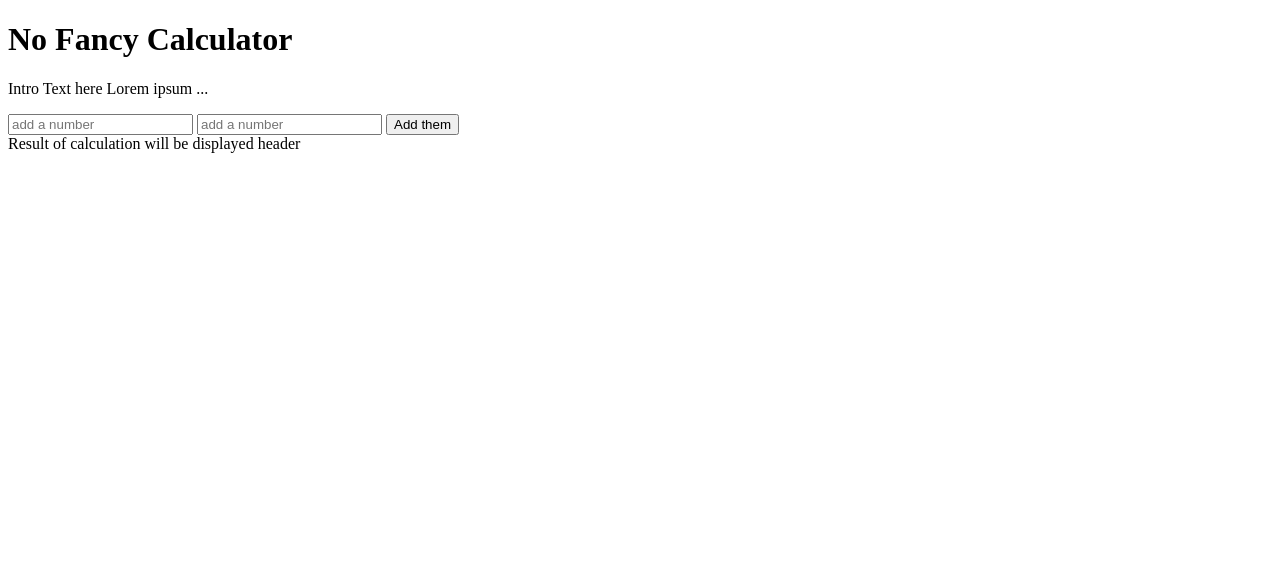
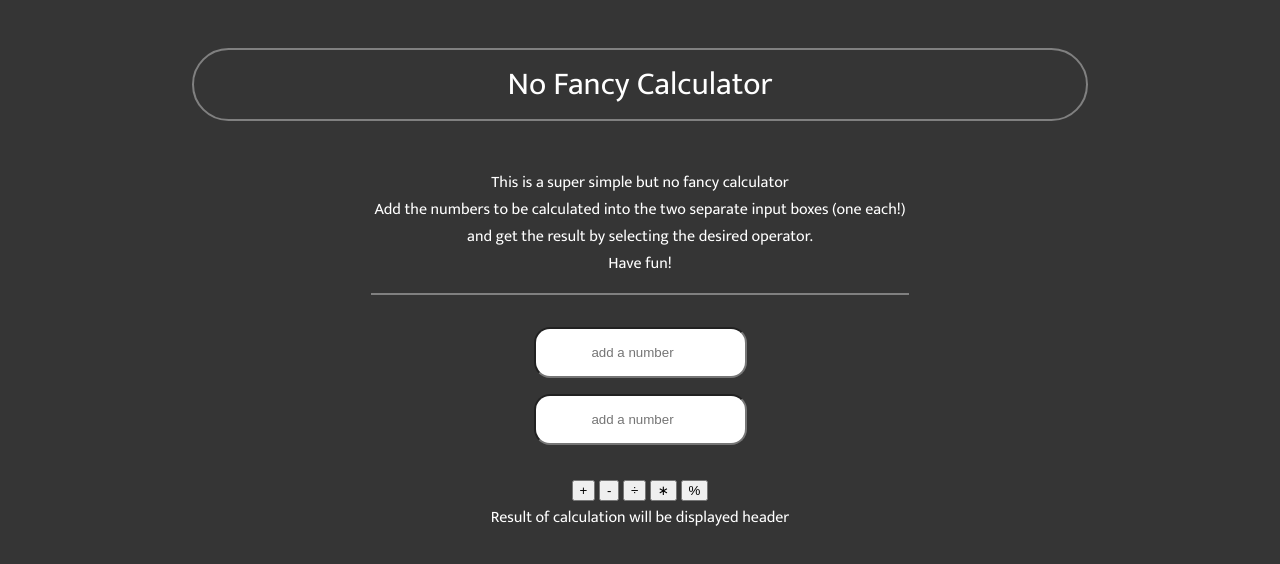
Before and after one commit to stefguler/No-Fancy-Calculator, a plain HTML site: page index.html in a window 1280 px wide. Drawn offline with Linux system fonts and the light colour scheme.

Commit message:
adding css

```diff
--- /dev/null
+++ b/css/style.css
@@ -0,0 +1,83 @@
+html {
+    box-sizing: border-box;
+    font-size: 16px;
+  }
+
+  *, *:before, *:after {
+    box-sizing: inherit;
+  }
+
+  body, h1, h2, h3, h4, h5, h6, p, ol, ul {
+    margin: 0;
+    padding: 0;
+    font-weight: normal;
+  }
+
+  ol, ul {
+    list-style: none;
+  }
+
+  img {
+    max-width: 100%;
+    height: auto;
+  }
+
+  body {
+    font-family: 'Mukta', sans-serif;
+    background-color: rgb(53, 53, 53);
+    color: white;
+  }
+
+  p {
+    font: white;
+  }
+
+  header {
+    margin: 3rem 12rem;
+    padding: 0.5rem;
+    border: solid 2px gray;
+    border-radius: 20rem;
+    display: flex;
+    align-content: center;
+    justify-content: center;
+  }
+
+  main {
+    display: flex;
+    flex-direction: column;
+    align-items: center;
+    margin: 3rem 12rem;
+  }
+
+  p {
+    margin: 0 0 1rem;
+  }
+
+  .intro-container {
+    align-items: center;
+  }
+
+  #intro  {
+    text-align: center;
+  }
+
+  .line-separator {
+    width: 60%;
+    height: 10%;
+    border: gray solid 1px;
+    margin: 0 0 2rem;
+  }
+
+  .input-container {
+    display: flex;
+    flex-direction: column;
+    margin: 0 0 1rem;
+  }
+
+  input  {
+    padding: 1rem;
+    margin:  0 0 1rem;
+    border-radius: 1rem;
+    align-content: center;
+    text-align: center;
+  }
--- a/index.html
+++ b/index.html
@@ -4,40 +4,84 @@
     <meta charset="UTF-8">
     <meta http-equiv="X-UA-Compatible" content="IE=edge">
     <meta name="viewport" content="width=device-width, initial-scale=1.0">
-    <title>No Fancy Caluclator</title>
+    <title>No Fancy Calculator</title>
+    <link rel="stylesheet" href="css/style.css">
+    <link rel="preconnect" href="https://fonts.googleapis.com">
+    <link rel="preconnect" href="https://fonts.gstatic.com" crossorigin>
+    <link href="https://fonts.googleapis.com/css2?family=Mukta&display=swap" rel="stylesheet">
+    <link rel="icon" type="image/png" sizes="32x32" href="images/no-fancy-calculator-favicon-32x32.png">
+    <link rel="manifest" href="/site.webmanifest">
+    <meta name="msapplication-TileColor" content="#da532c">
+    <meta name="theme-color" content="#ffffff">
+    <!-- <link rel="javascript" href="js/script.js"> -->
 </head>
 <body>
 <header>
     <h1>No Fancy Calculator</h1>
 </header>
-    <div class="package-container">
+    <main class="main-container">
         <div class="intro-container">
-            <p id="Intro-text">Intro Text here Lorem ipsum ... </p>
+            <p id="intro">This is a super simple but no fancy calculator <br> Add
+            the numbers to be calculated into the two separate input boxes (one each!) <br> and
+            get the result by selecting the desired operator. <br>
+            Have fun! </p>
         </div>
-        <div class="calculator-container">
+        <div class="line-separator"></div>
+        <div class="input-container">
             <input id="number-input-1" type="number" placeholder="add a number">
             <input id="number-input-2" type="number" placeholder="add a number">
-            <button>Add them</button>
+        </div>
+        <div class="operator-container">
+            <button id="+">+</button>
+            <button id="-">-</button>
+            <button id="/">&#247</button>
+            <button id="*"> &#8727 </button>
+            <button id="%">%</button>
         </div>
         <div class="result-container">
             <span id="result-display">Result of calculation will be displayed header</span>
         </div>
-    </div>
+    </main>
 <script>
     const input1Element = document.getElementById('number-input-1');
     const input2Element = document.getElementById('number-input-2');
-    const buttonElement = document.querySelector('button');
+    const buttonPlusElement = document.getElementById('+')
+    const buttonMinusElement = document.getElementById('-')
+    const buttonDevideElement = document.getElementById('/')
+    const buttonMultiplyElement = document.getElementById('*')
+    const buttonModuloElement = document.getElementById('%')
     const spanElement = document.getElementById('result-display');
 
-    buttonElement.onclick = () => {
-        const input1 = parseInt(input1Element.value);
-        const input2 = parseInt(input2Element.value);
+    buttonPlusElement.onclick = () => {
+        spanElement.textContent = parseInt(input1Element.value) + parseInt(input2Element.value);
 
-        console.log(typeof(input1))
-        console.log(typeof(input2))
+        input1Element.value = '';
+        input2Element.value = '';
+    }
 
-        const result = input1 + input2;
-        spanElement.textContent = result;
+    buttonMinusElement.onclick = () => {
+        spanElement.textContent = parseInt(input1Element.value) - parseInt(input2Element.value);
+
+        input1Element.value = '';
+        input2Element.value = '';
+    }
+
+    buttonDevideElement.onclick = () => {
+        parseInt(input2Element.value) != 0 ? spanElement.textContent = parseInt(input1Element.value) / parseInt(input2Element.value) : spanElement.textContent = 'Can\'t devide by 0'
+
+        input1Element.value = '';
+        input2Element.value = '';
+    }
+
+    buttonMultiplyElement.onclick = () => {
+        spanElement.textContent = parseInt(input1Element.value) * parseInt(input2Element.value);;
+
+        input1Element.value = '';
+        input2Element.value = '';
+    }
+
+    buttonModuloElement.onclick = () => {
+        spanElement.textContent = parseInt(input1Element.value) % parseInt(input2Element.value);;
 
         input1Element.value = '';
         input2Element.value = '';
```
Also changed, not shown: images/no-fancy-calculator-favicon-32x32.png (added), images/no-fancy-calculator-logo.png (added), js/script.js (added).
